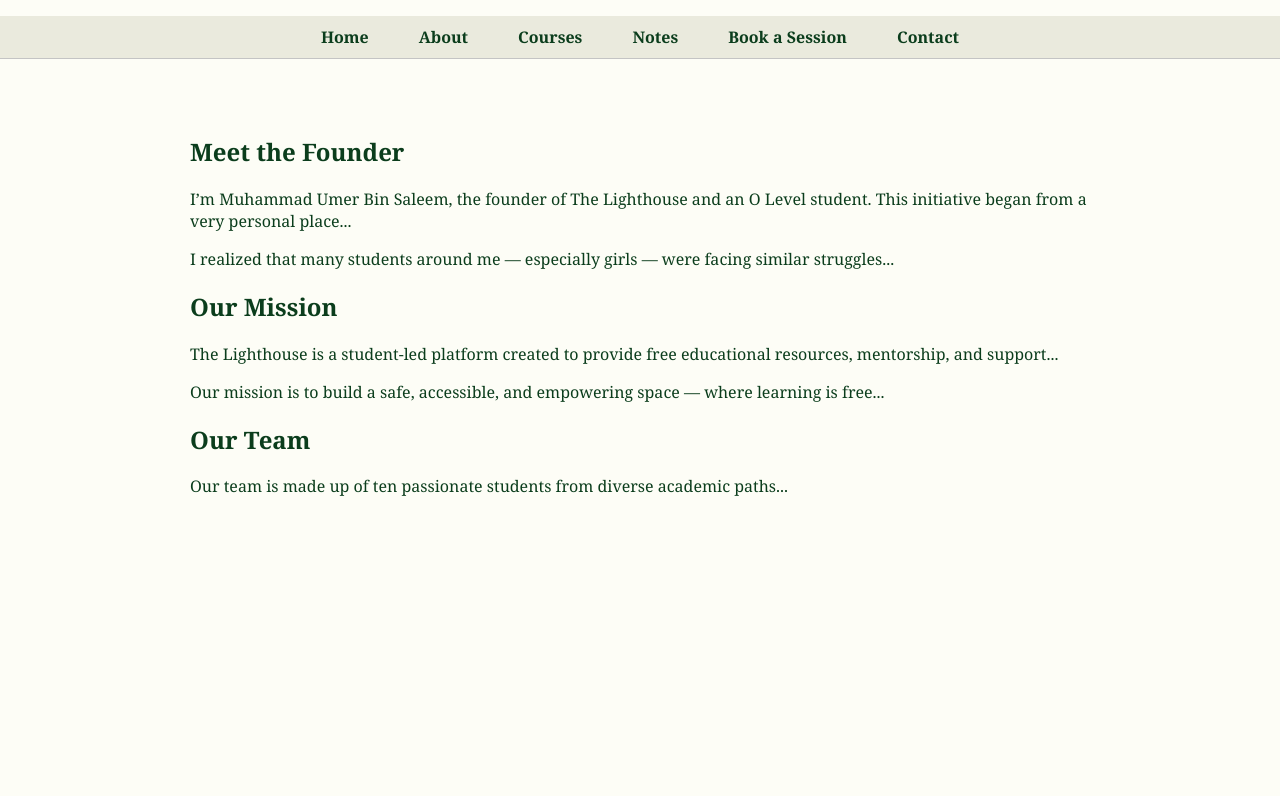
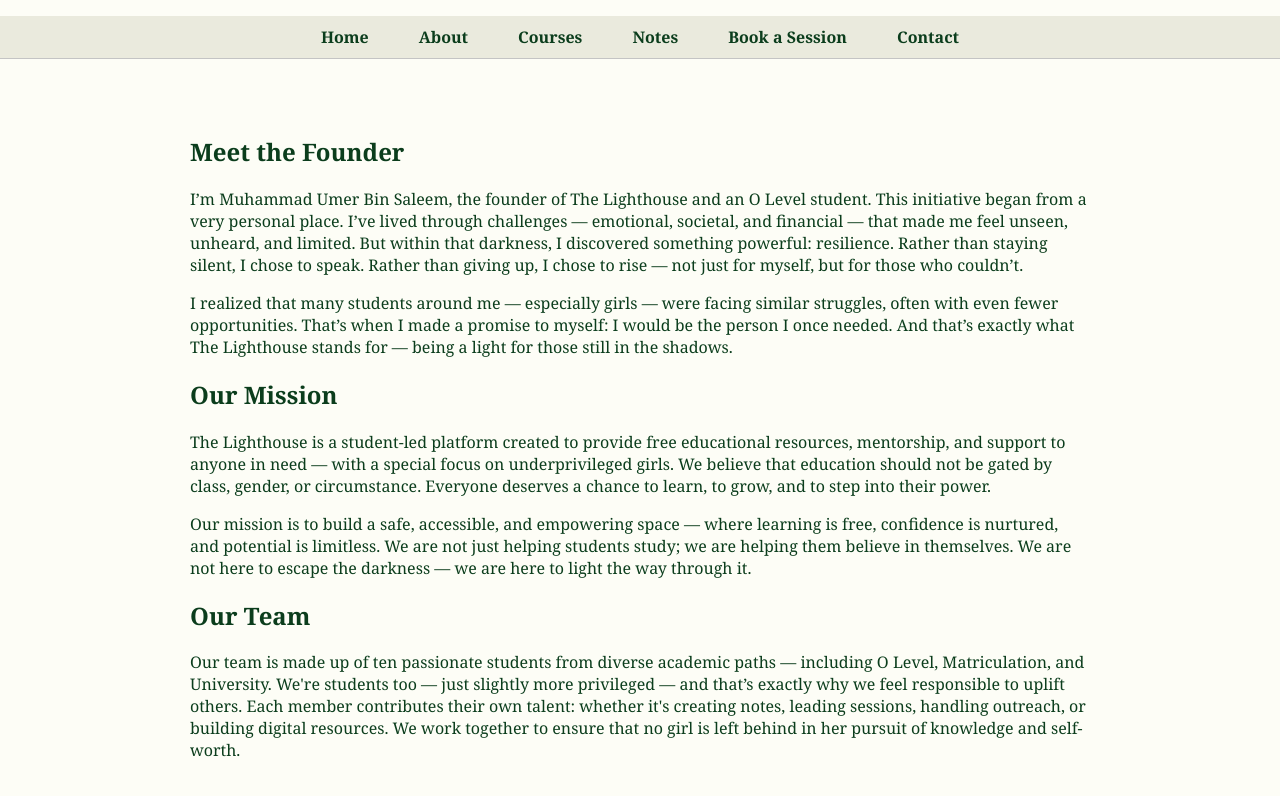
Before and after one commit to umerninsaleem/lighthouse, a plain HTML site: page about.html in a window 1280 px wide. Drawn offline with Linux system fonts and the light colour scheme.

Commit message:
Update about.html

```diff
--- a/about.html
+++ b/about.html
@@ -34,15 +34,15 @@
   <main class="slide-in">
     <section class="content slide-in">
       <h2>Meet the Founder</h2>
-      <p>I’m Muhammad Umer Bin Saleem, the founder of The Lighthouse and an O Level student. This initiative began from a very personal place...</p>
-      <p>I realized that many students around me — especially girls — were facing similar struggles...</p>
+      <p>I’m Muhammad Umer Bin Saleem, the founder of The Lighthouse and an O Level student. This initiative began from a very personal place. I’ve lived through challenges — emotional, societal, and financial — that made me feel unseen, unheard, and limited. But within that darkness, I discovered something powerful: resilience. Rather than staying silent, I chose to speak. Rather than giving up, I chose to rise — not just for myself, but for those who couldn’t.</p>
+      <p>I realized that many students around me — especially girls — were facing similar struggles, often with even fewer opportunities. That’s when I made a promise to myself: I would be the person I once needed. And that’s exactly what The Lighthouse stands for — being a light for those still in the shadows.</p>
 
       <h2>Our Mission</h2>
-      <p>The Lighthouse is a student-led platform created to provide free educational resources, mentorship, and support...</p>
-      <p>Our mission is to build a safe, accessible, and empowering space — where learning is free...</p>
+      <p>The Lighthouse is a student-led platform created to provide free educational resources, mentorship, and support to anyone in need — with a special focus on underprivileged girls. We believe that education should not be gated by class, gender, or circumstance. Everyone deserves a chance to learn, to grow, and to step into their power.</p>
+      <p>Our mission is to build a safe, accessible, and empowering space — where learning is free, confidence is nurtured, and potential is limitless. We are not just helping students study; we are helping them believe in themselves. We are not here to escape the darkness — we are here to light the way through it.</p>
 
       <h2>Our Team</h2>
-      <p>Our team is made up of ten passionate students from diverse academic paths...</p>
+      <p>Our team is made up of ten passionate students from diverse academic paths — including O Level, Matriculation, and University. We're students too — just slightly more privileged — and that’s exactly why we feel responsible to uplift others. Each member contributes their own talent: whether it's creating notes, leading sessions, handling outreach, or building digital resources. We work together to ensure that no girl is left behind in her pursuit of knowledge and self-worth.</p>
     </section>
   </main>
 </body>
```
